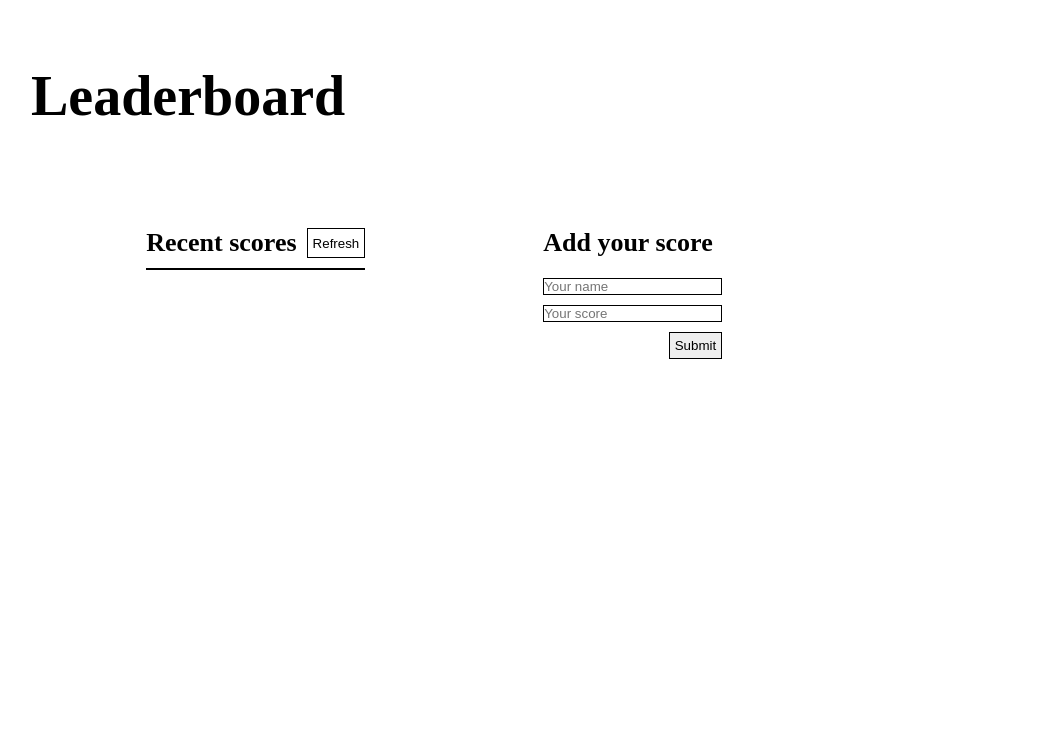
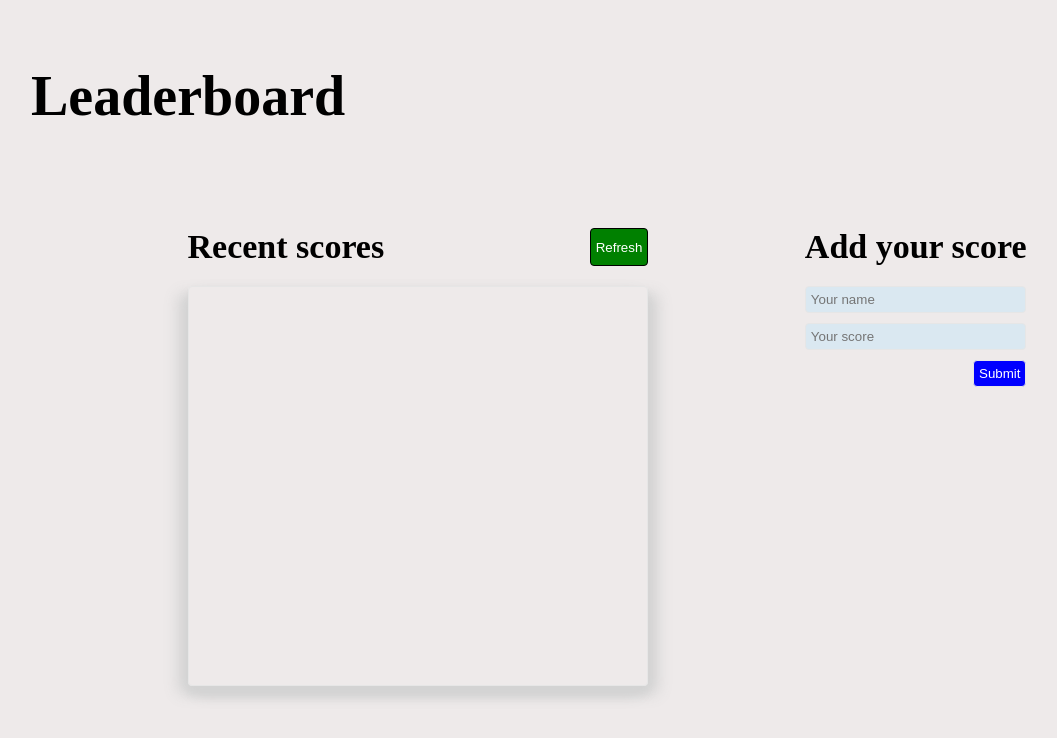
Before and after one commit to jorgegoco/Leaderboard, a website built with webpack: page src/index.html in a window 1280 px wide. Shown: the whole page, without its empty margins (33-1090 px from the left). Built offline with nearby package versions, Linux system fonts and the light colour scheme.

Commit message:
Add some styling

```diff
--- a/src/index.css
+++ b/src/index.css
@@ -9,6 +9,7 @@
 
 body {
   margin: 5% 5%;
+  background-color:rgb(238, 234, 234);
 }
 
 header {
@@ -16,43 +17,62 @@ header {
   font-size: 28px;
 }
 
-h3 {
-  font-size: 26px;
+h2 {
+  font-size: 34px;
 }
 
 button {
   cursor: pointer;
   border: 1px solid black;
-  background-color: white;
+  border-radius: 4px;
+  background-color: green;
+  color: white;
   padding: 5px;
 }
 
 input {
-  border: 1px solid black;
+  border: 1px solid rgb(230, 230, 230);
+  border-radius: 4px;
+  background-color: rgb(218, 232, 241);
+  padding: 5px;
 }
 
 .big-main {
   display: flex;
-  justify-content: space-between;
-  margin-right: 40%;
-  margin-left: 10%;
+  justify-content: space-evenly;
 }
 
 .scores {
-  display: flex;
-  flex-direction: column;
-  row-gap: 10px;
+  width: 40%;
 }
 
 .scores-main {
   display: flex;
-  column-gap: 10px;
+  justify-content: space-between;
+  margin-bottom: 20px;
 }
 
 .scores-list {
-  border: 1px solid black;
+  height: 50vh;
+  border: 1px solid rgb(230, 230, 230);
+  border-radius: 4px;
   display: flex;
   flex-direction: column;
+  overflow-y: scroll;
+  box-shadow:
+    0 8px 10px lightgray,
+    -10px 8px 15px lightgray,
+    10px 8px 15px lightgray;
+  padding: 3%;
+}
+
+li:nth-child(2n+1) {
+  background-color: rgb(215, 211, 211);
+}
+
+li {
+  padding: 1% 2%;
+  font-weight: 600;
 }
 
 form {
@@ -66,4 +86,6 @@ form > .form-button {
   padding: 5px;
   align-self: flex-end;
   cursor: pointer;
+  background-color: blue;
+  color: white;
 }
--- a/src/index.html
+++ b/src/index.html
@@ -13,13 +13,13 @@
   <main class="big-main">
     <section class="scores">
       <div class="scores-main">
-        <h3>Recent scores</h3>
+        <h2>Recent scores</h2>
         <button>Refresh</button>
       </div>
       <ul class="scores-list"></ul>
     </section>
     <section class="scores-utils">
-      <h3>Add your score</h3>
+      <h2>Add your score</h2>
       <form id="form">
       <input name="user" placeholder="Your name" required />
       <input name="score" placeholder="Your score" required />
```
